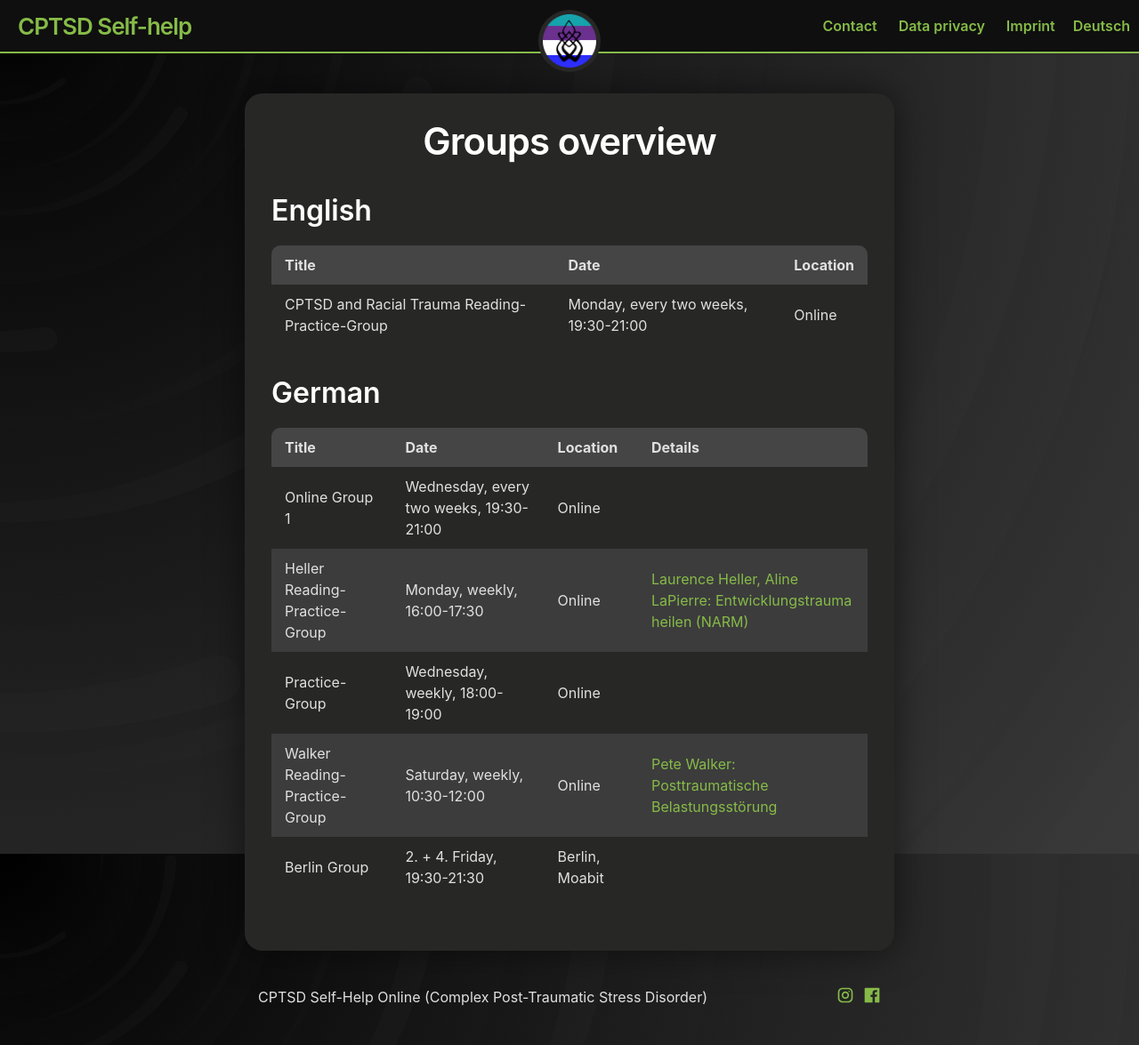
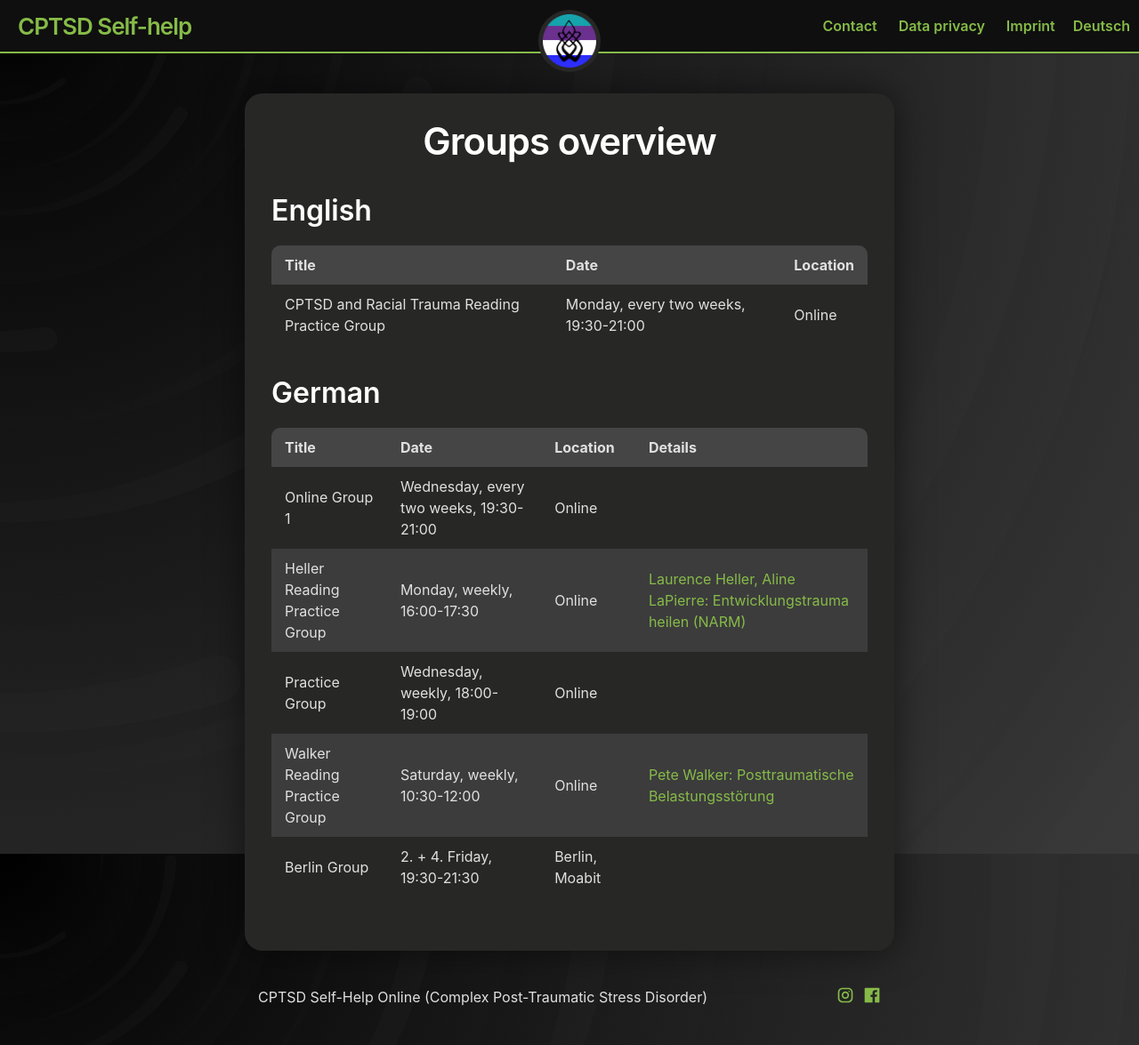
Before and after one commit to c-ptsd/c-ptsd.eu, a Jekyll site: the page built from _posts/2023-07-13-groups.md, in a window 1280 px wide and 1175 px high. Shown: the whole window at 89% size. Built offline with Jekyll 4.4.1, drawn with Linux system fonts in a browser that asks for light colours.

```diff
--- a/_posts/2023-07-13-groups.md
+++ b/_posts/2023-07-13-groups.md
@@ -7,7 +7,7 @@ title: Groups overview
 
 | Title | Date | Location |
 | --- | --- | --- |
-| CPTSD and Racial Trauma Reading-Practice-Group | Monday, every two weeks, 19:30-21:00 | Online |
+| CPTSD and Racial Trauma Reading Practice Group | Monday, every two weeks, 19:30-21:00 | Online |
 
 
 ## German
@@ -15,7 +15,7 @@ title: Groups overview
 | Title | Date | Location | Details |
 | --- | --- | --- | --- |
 | Online Group 1 | Wednesday, every two weeks, 19:30-21:00 | Online |  |
-| Heller Reading-Practice-Group | Monday, weekly, 16:00-17:30 | Online |  [Laurence Heller, Aline LaPierre: Entwicklungstrauma heilen (NARM)](https://www.amazon.de/dp/3466309220/)   |
-| Practice-Group | Wednesday, weekly, 18:00-19:00 | Online |     |
-| Walker Reading-Practice-Group | Saturday, weekly, 10:30-12:00 | Online | [Pete Walker: Posttraumatische Belastungsstörung](https://www.amazon.de/dp/3962570756/) |
+| Heller Reading Practice Group | Monday, weekly, 16:00-17:30 | Online |  [Laurence Heller, Aline LaPierre: Entwicklungstrauma heilen (NARM)](https://www.amazon.de/dp/3466309220/)   |
+| Practice Group | Wednesday, weekly, 18:00-19:00 | Online |     |
+| Walker Reading Practice Group | Saturday, weekly, 10:30-12:00 | Online | [Pete Walker: Posttraumatische Belastungsstörung](https://www.amazon.de/dp/3962570756/) |
 | Berlin Group | 2. + 4. Friday, 19:30-21:30 | Berlin, Moabit |     |
```
